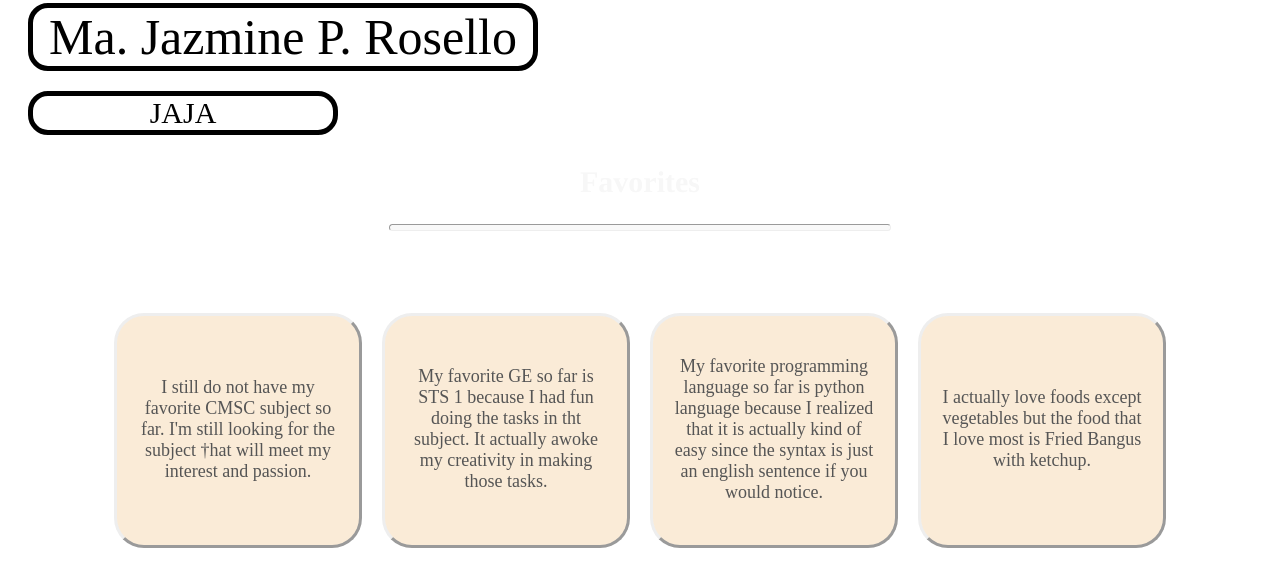
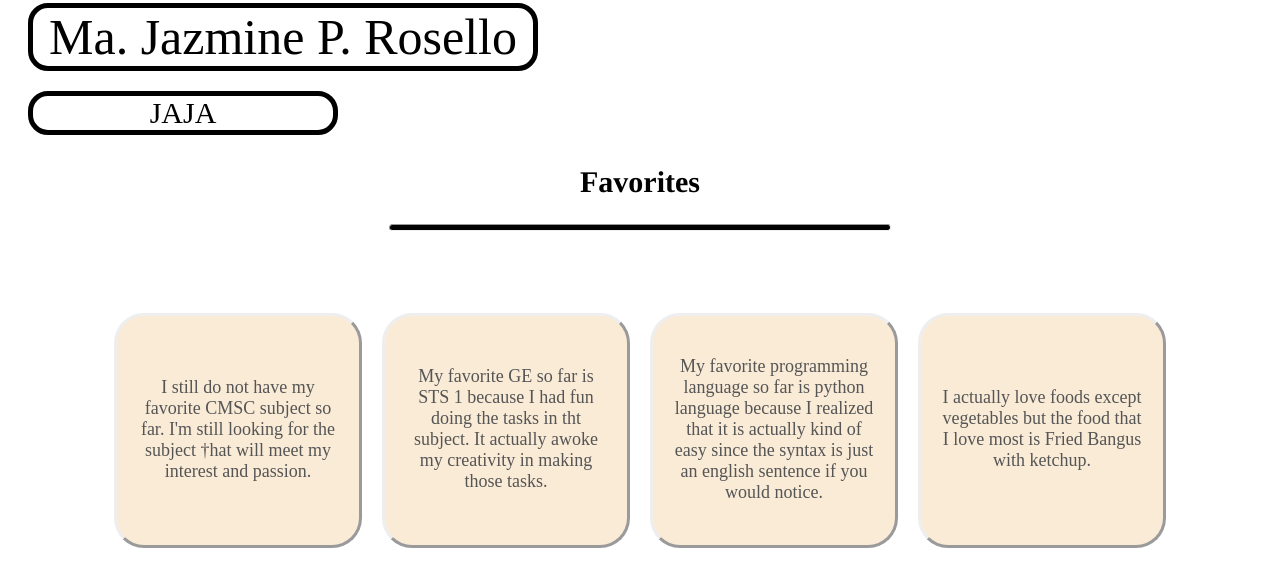
Before and after one commit to jazminerosello/jazminerosello.github.io, a plain HTML site: page index.html in a window 1280 px wide. Shown: the part 772-1348 px from the top of the page. Drawn offline with Linux system fonts and the light colour scheme.

Commit message:
Final css

```diff
--- a/jaz.css
+++ b/jaz.css
@@ -53,14 +53,14 @@ body{
     font-family: times;
     font-size: 30px;
     text-align: center;
-    color: rgb(247, 247, 247);
+    color: rgb(0, 0, 0);
 
 }
 
 #lineafter{
     /* for the horizontal line */
     margin-top: 0%;
-    background: #f9f9f9;
+    background: #010101;
     width: 500px;
     height: 5px;
     border-radius: 5px;
```
